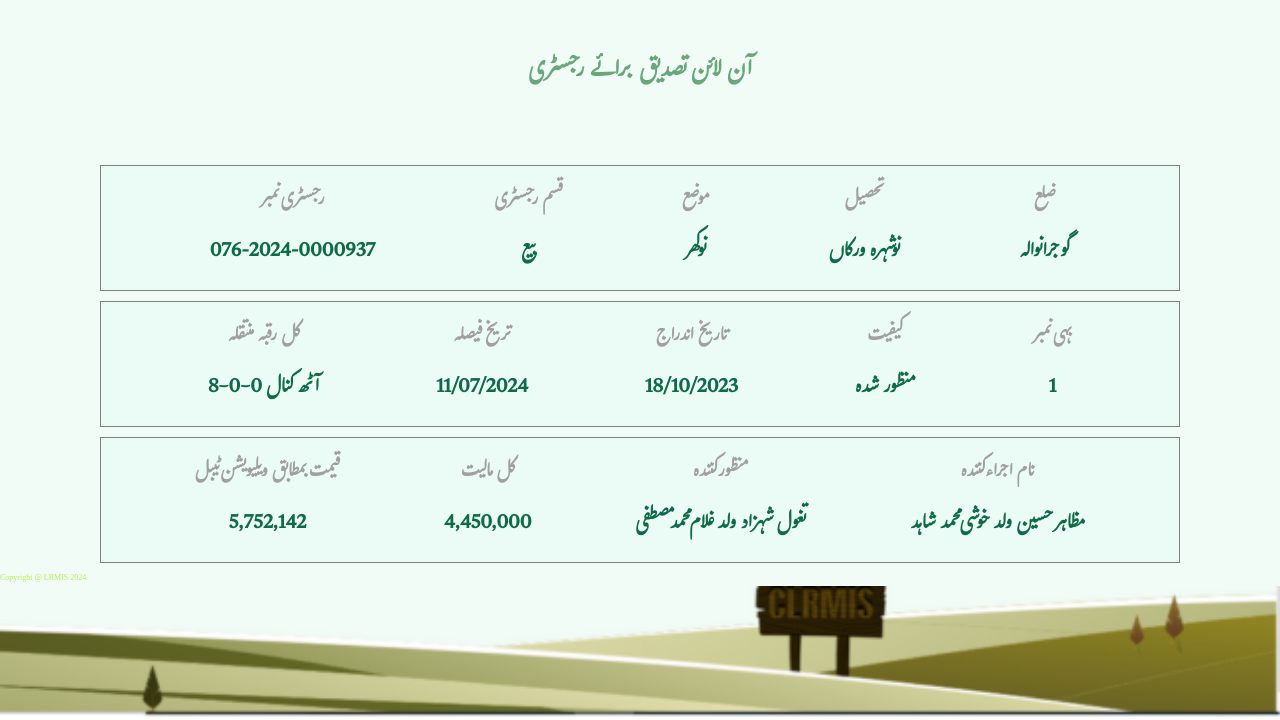
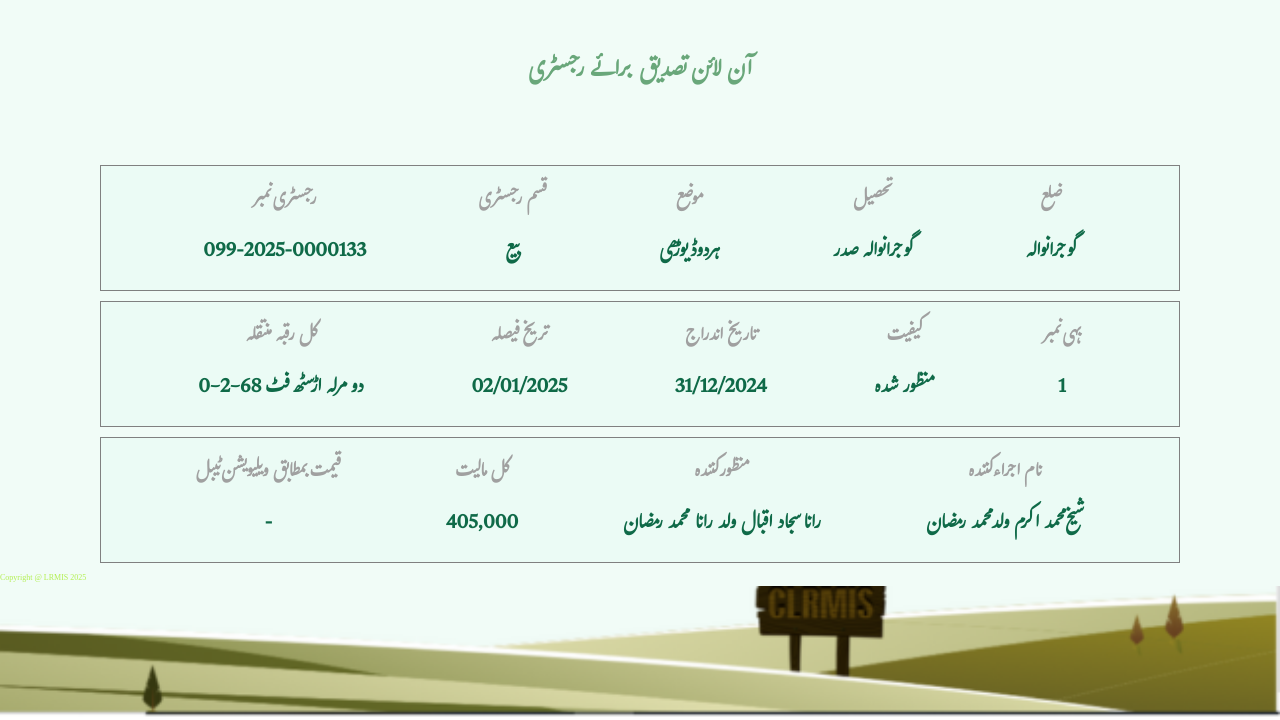
Before and after one commit to punjabzameen/Punjab48, a plain HTML site: page index.html in a window 1280 px wide. Shown: the part 80-800 px from the top of the page. Drawn offline with Linux system fonts and the light colour scheme.

Commit message:
Update index.html

```diff
--- a/index.html
+++ b/index.html
@@ -32,7 +32,7 @@
             <div class="item text1">
                 <h3>رجسٹری نمبر
                 </h3>
-                <p>076-2024-0000937
+                <p>099-2025-0000133
                 </p>
             </div>
             <div class="item text2"><h3>قسم رجسٹری
@@ -42,13 +42,13 @@
             <div class="item text3">
                 <h3>موضع
                 </h3>
-                <p>نوکھر
+                <p>ہردوڈیوڑھی
                 </p>
             </div>
             <div class="item text4">
                 <h3>تحصیل
                 </h3>
-                <p>نوشہرہ ورکاں
+                <p>گوجرانوالہ صدر
                 </p>
             </div>
             <div class="item text5">
@@ -63,18 +63,18 @@
             <div class="item text1">
                 <h3>کل رقبہ منتقلہ
                 </h3>
-                <p>8-0-0 آٹھ کنال
+                <p>0-2-68 دو مرلہ اڑسٹھ فٹ
                 </p>
             </div>
             <div class="item text2"><h3>تریخ فیصلہ
 
             </h3>
-            <p>11/07/2024
+            <p>02/01/2025
             </p></div>
             <div class="item text3">
                 <h3>تاریخ اندراج
                 </h3>
-                <p>18/10/2023
+                <p>31/12/2024
                 </p>
             </div>
             <div class="item text4">
@@ -95,23 +95,23 @@
             <div class="item text1">
                 <h3>قیمت بمطابق ویلیویشن ٹیبل
                 </h3>
-                <p>5,752,142
+                <p>-
                 </p>
             </div>
             <div class="item text2"><h3>کل مالیت
             </h3>
-            <p>4,450,000
+            <p>405,000
             </p></div>
             <div class="item text3">
                 <h3>منظور کنندہ
                 </h3>
-                <p>تغول شہزاد ولد غلام محمد مصطفی
+                <p>رانا سجاد اقبال ولد رانا محمد رمضان
                 </p>
             </div>
             <div class="item text4">
                 <h3>نام اجراء کنندہ
                 </h3>
-                <p>مظاہر حسین ولد خوشی محمد شاہد
+                <p>شیخ محمد اکرم ولد محمد رمضان
                 </p>
             </div>
 
@@ -120,7 +120,7 @@
     </section>
     <!-- ----------------- Inage section------------------ -->
      <div class="bottom_img">
-        Copyright @ LRMIS 2024
+        Copyright @ LRMIS 2025
 
      </div>
      <!-- <div class="main">
```
